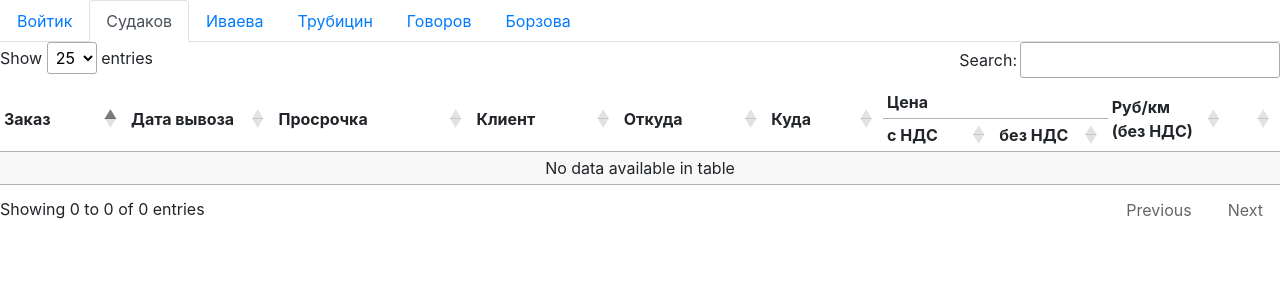
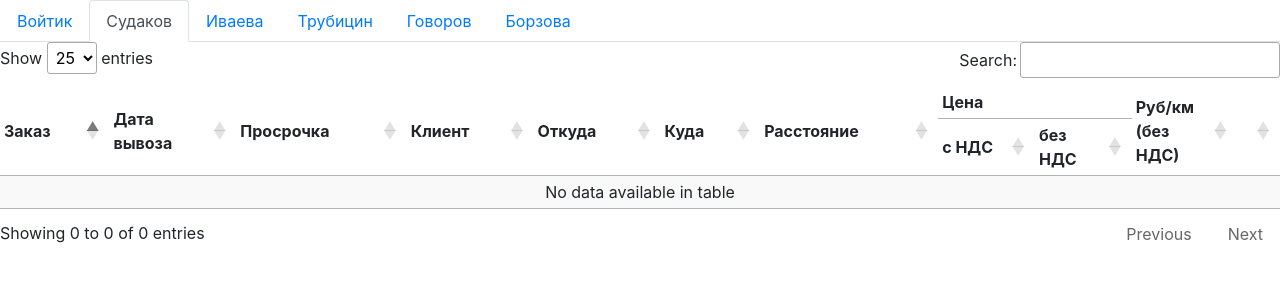
Before and after one commit to asorokoumov/logist, a Django app: page / in a window 1280 px wide, after a click on "Судаков". Shown: the top 300 px of the page. Run offline with Django 3.2, Linux system fonts and the light colour scheme; tables that the repository leaves empty hold one stand-in row (values such as "Sample post"); some libraries are stand-ins or nearby versions.

Commit message:
Fix distance

```diff
--- a/dashboard/templates/dashboard/index.html
+++ b/dashboard/templates/dashboard/index.html
@@ -106,6 +106,8 @@
           <th rowspan="2">Клиент</th>
           <th rowspan="2">Откуда</th>
           <th rowspan="2">Куда</th>
+          <th rowspan="2">Расстояние</th>
+
                 <th colspan="2">Цена</th>
                 <th rowspan="2">Руб/км <br/>(без НДС)</th>
           <th rowspan="2"></th>
@@ -138,6 +140,7 @@
                       <td>{{order.1}}</td>
                      <td>{{order.2}}</td>
                      <td>{{order.3}}</td>
+                     <td>{{order.12|floatformat:0}}</td>
                       <td>{{order.5|floatformat:0|intcomma}}</td>
                       <td>{{order.6|floatformat:0|intcomma}}</td>
                       <td>{{order.11|floatformat:0|intcomma}}</td>
@@ -161,6 +164,7 @@
           <th rowspan="2">Клиент</th>
           <th rowspan="2">Откуда</th>
           <th rowspan="2">Куда</th>
+          <th rowspan="2">Расстояние</th>
                 <th colspan="2">Цена</th>
                 <th rowspan="2">Руб/км <br/>(без НДС)</th>
           <th rowspan="2"></th>
@@ -193,6 +197,7 @@
                       <td>{{order.1}}</td>
                      <td>{{order.2}}</td>
                      <td>{{order.3}}</td>
+                     <td>{{order.12|floatformat:0}}</td>
                       <td>{{order.5|floatformat:0|intcomma}}</td>
                       <td>{{order.6|floatformat:0|intcomma}}</td>
                       <td>{{order.11|floatformat:0|intcomma}}</td>
@@ -216,6 +221,7 @@
           <th rowspan="2">Клиент</th>
           <th rowspan="2">Откуда</th>
           <th rowspan="2">Куда</th>
+          <th rowspan="2">Расстояние</th>
                 <th colspan="2">Цена</th>
                 <th rowspan="2">Руб/км <br/>(без НДС)</th>
           <th rowspan="2"></th>
@@ -248,6 +254,7 @@
                       <td>{{order.1}}</td>
                      <td>{{order.2}}</td>
                      <td>{{order.3}}</td>
+                     <td>{{order.12|floatformat:0}}</td>
                       <td>{{order.5|floatformat:0|intcomma}}</td>
                       <td>{{order.6|floatformat:0|intcomma}}</td>
                       <td>{{order.11|floatformat:0|intcomma}}</td>
@@ -271,6 +278,7 @@
           <th rowspan="2">Клиент</th>
           <th rowspan="2">Откуда</th>
           <th rowspan="2">Куда</th>
+          <th rowspan="2">Расстояние</th>
                 <th colspan="2">Цена</th>
                 <th rowspan="2">Руб/км <br/>(без НДС)</th>
           <th rowspan="2"></th>
@@ -303,6 +311,7 @@
                       <td>{{order.1}}</td>
                      <td>{{order.2}}</td>
                      <td>{{order.3}}</td>
+                     <td>{{order.12|floatformat:0}}</td>
                       <td>{{order.5|floatformat:0|intcomma}}</td>
                       <td>{{order.6|floatformat:0|intcomma}}</td>
                       <td>{{order.11|floatformat:0|intcomma}}</td>
@@ -326,6 +335,7 @@
           <th rowspan="2">Клиент</th>
           <th rowspan="2">Откуда</th>
           <th rowspan="2">Куда</th>
+          <th rowspan="2">Расстояние</th>
                 <th colspan="2">Цена</th>
                 <th rowspan="2">Руб/км <br/>(без НДС)</th>
           <th rowspan="2"></th>
@@ -358,6 +368,7 @@
                       <td>{{order.1}}</td>
                      <td>{{order.2}}</td>
                      <td>{{order.3}}</td>
+                     <td>{{order.12|floatformat:0}}</td>
                       <td>{{order.5|floatformat:0|intcomma}}</td>
                       <td>{{order.6|floatformat:0|intcomma}}</td>
                       <td>{{order.11|floatformat:0|intcomma}}</td>
```
